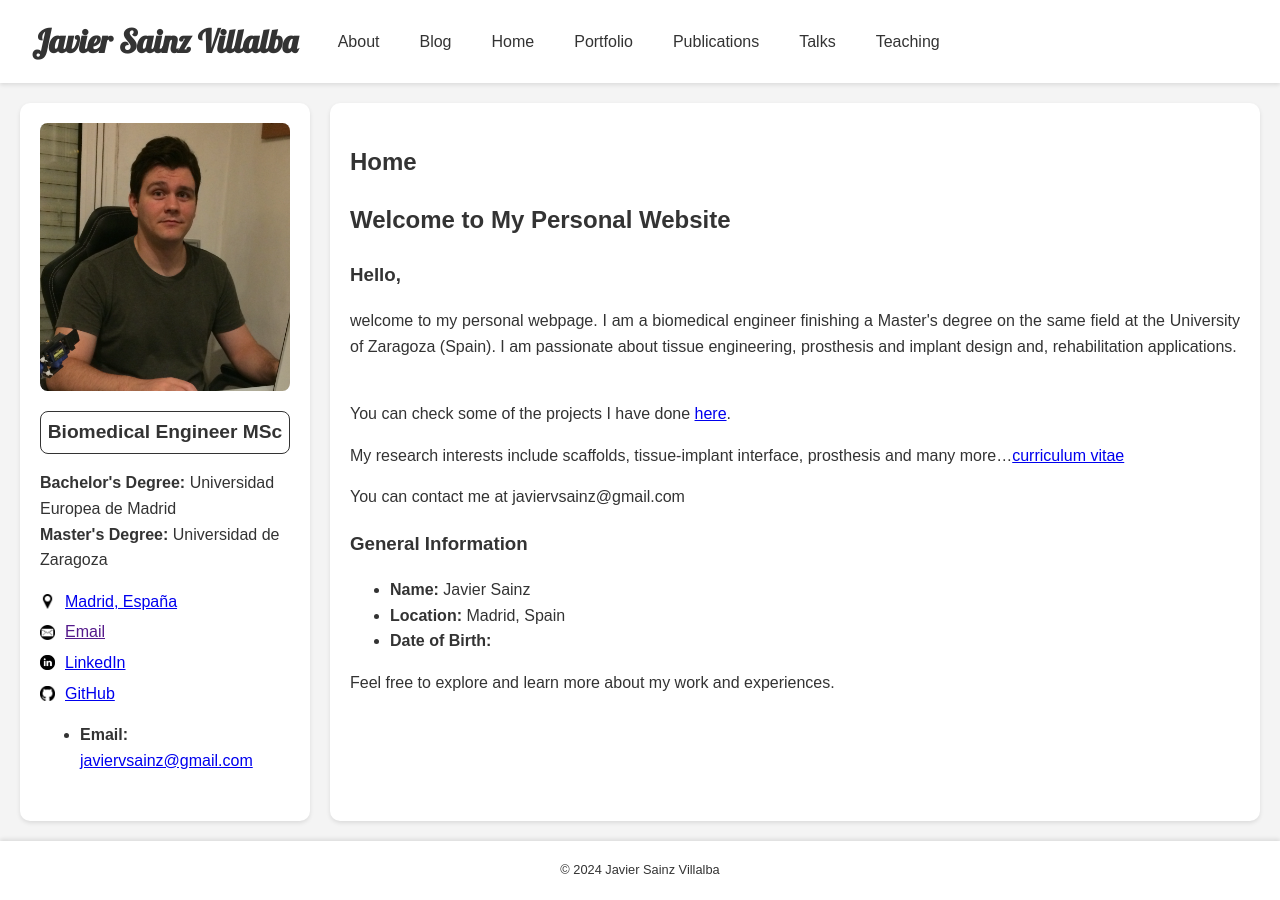
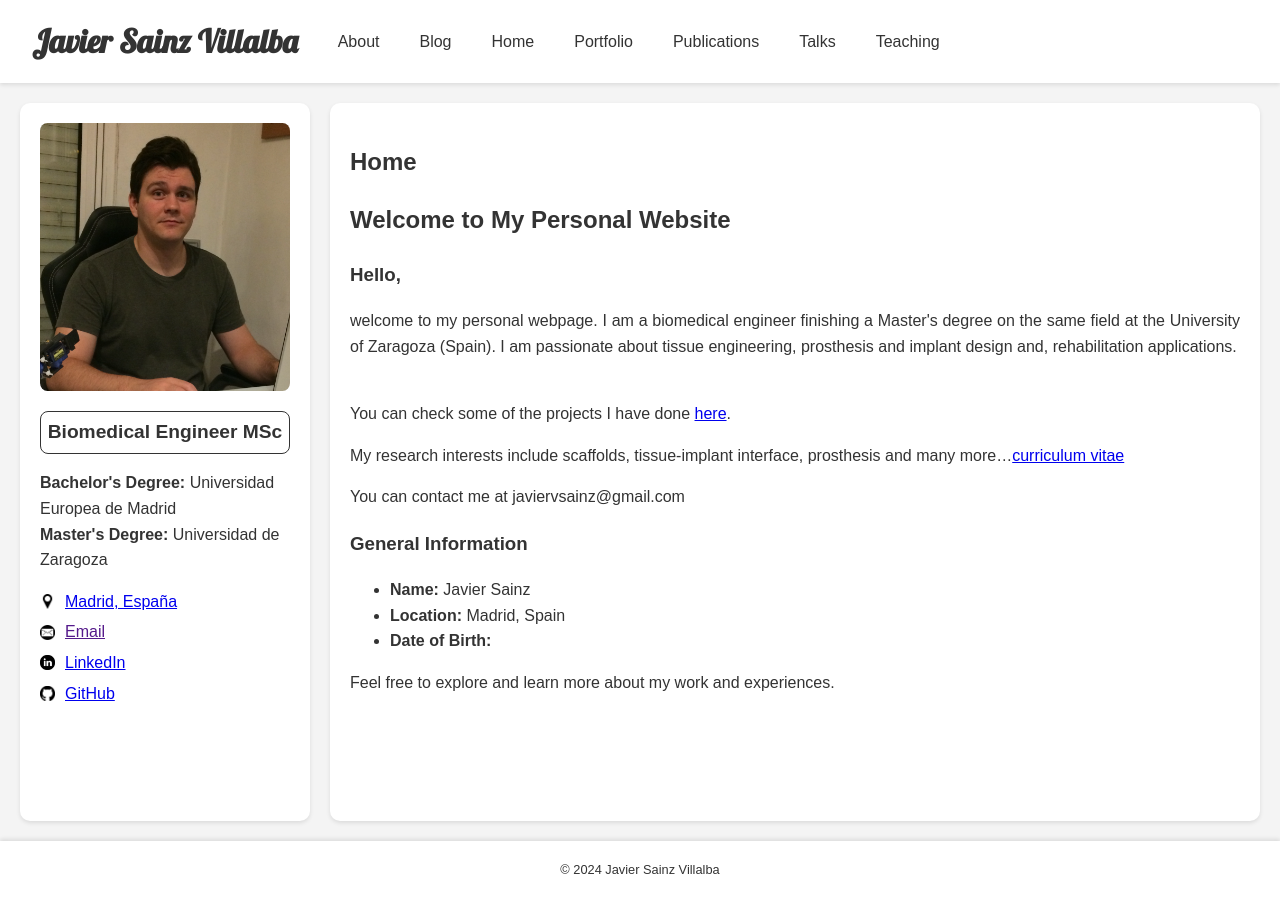
Before and after one commit to javiersainzvillalba/javiersainzvillalba.github.io, a Jekyll site: the page built from index.md, in a window 1280 px wide. Built offline with Jekyll 4.4.1, drawn with Linux system fonts in a browser that asks for light colours.

Commit message:
Update sidebar.html

```diff
--- a/_includes/sidebar.html
+++ b/_includes/sidebar.html
@@ -23,10 +23,4 @@
       <img src="{{ '/assets/images/icons/github.png' | relative_url }}" alt="GitHub Icon" class="social-icon">
       <a href="https://github.com/yourprofile">GitHub</a>
     </p>
-  <ul>
-    <li><strong>Email:</strong> <a href="mailto:{{ site.email }}">{{ site.email }}</a></li>
-    {% for link in site.sidebar.links %}
-      <li><strong>{{ link.label }}:</strong> <a href="{{ link.url }}">{{ link.label }}</a></li>
-    {% endfor %}
-  </ul>
 </div>
```
